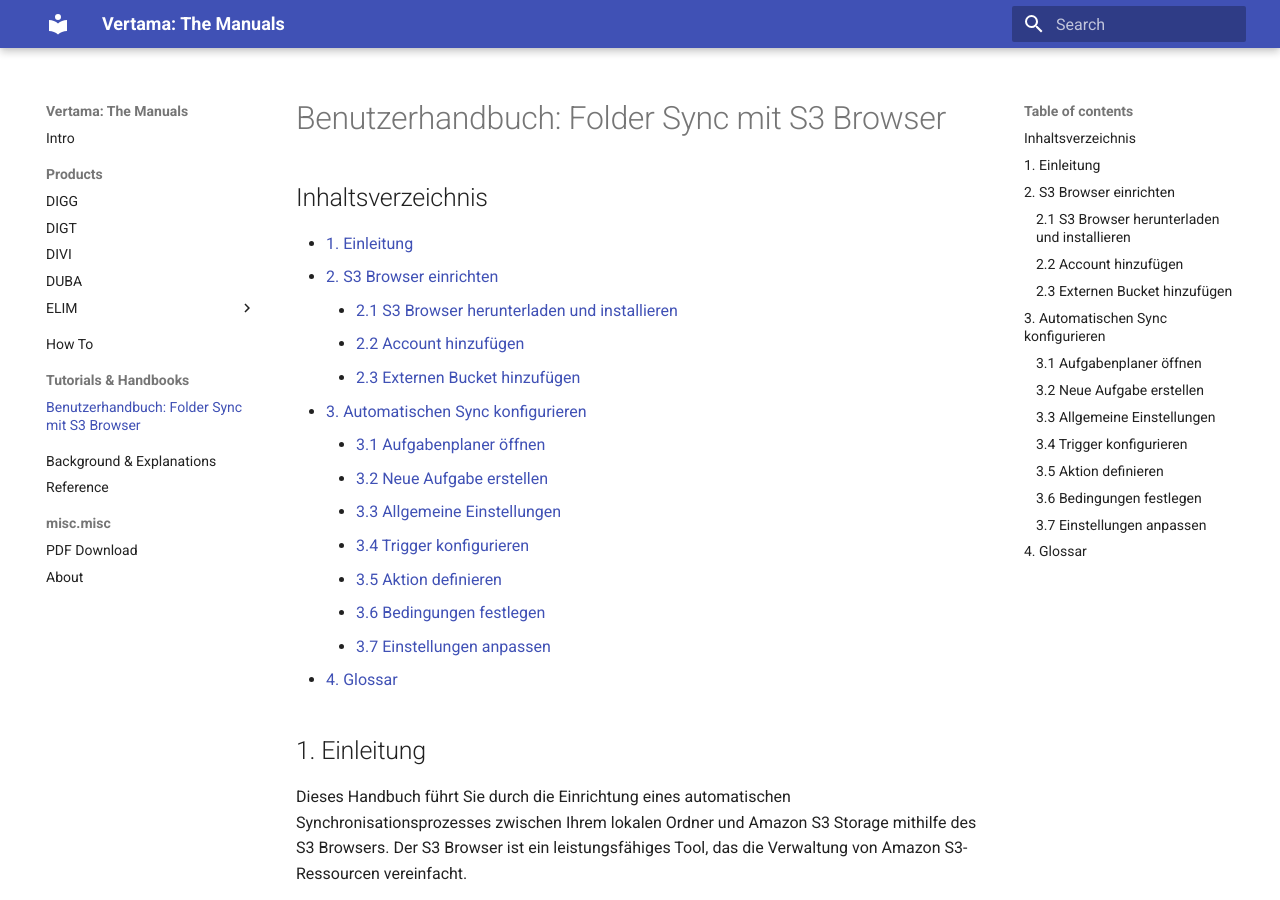
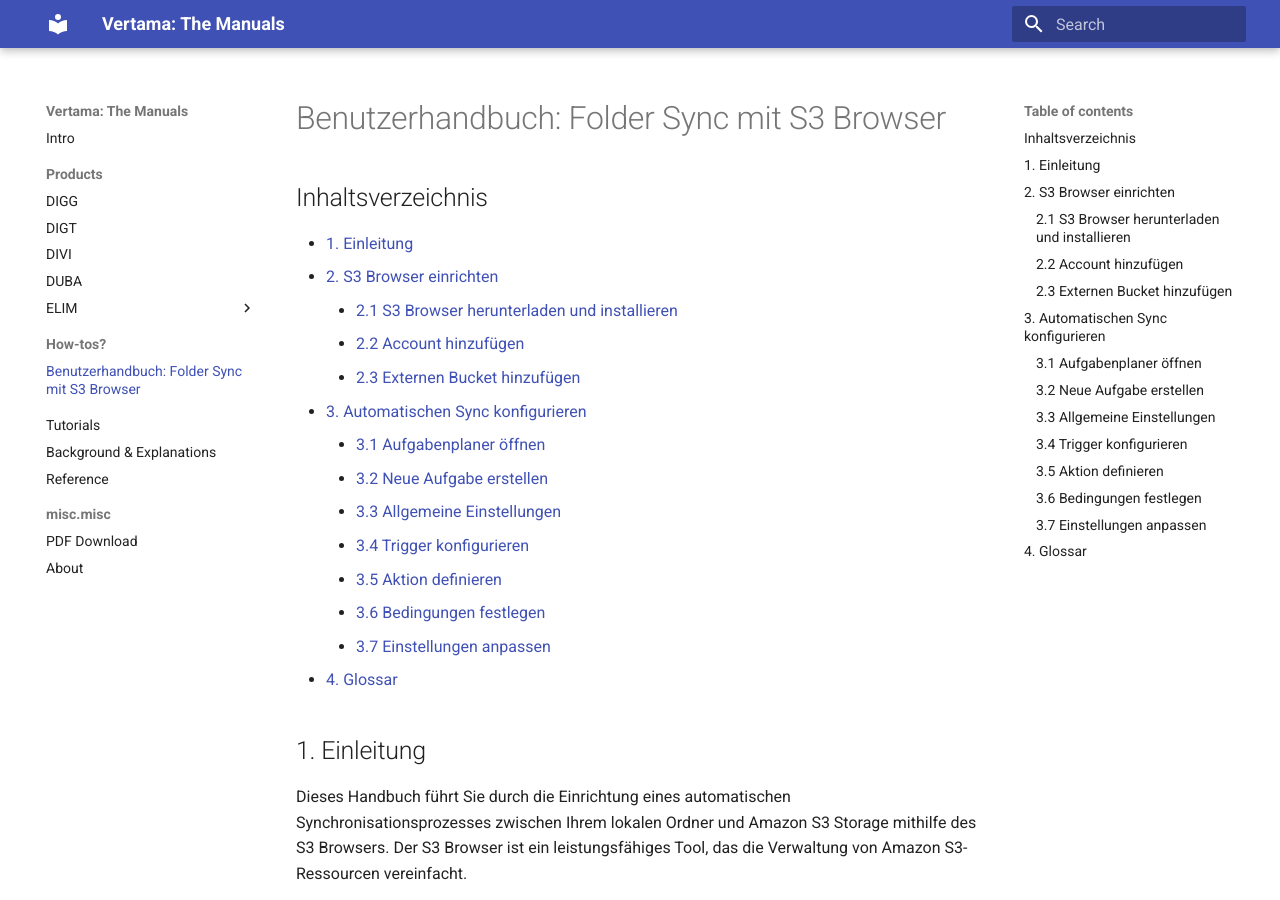
Before and after one commit to Vertama-GmbH/docs, an MkDocs documentation site: the page built from docs/how-to/folder-sync-handbuch.md, in a window 1280 px wide and 900 px high. Built offline with MkDocs 1.6.1 and Material for MkDocs 9.7.7, drawn with Linux system fonts in a browser that asks for light colours.

Commit message:
folder sync is a how-to now

```diff
--- a/mkdocs.yml
+++ b/mkdocs.yml
@@ -72,9 +72,9 @@ nav:
          - "Products/ELIM/Produktbeschreibung/OnePager (PNG).md"
          - "Products/ELIM/Produktbeschreibung/OnePager (HTML).md"
          - "Products/ELIM/Produktbeschreibung/OnePager.md"
-  - How To: []
-  - "Tutorials & Handbooks":
-    - "Tutorials & Handbooks/folder-sync-handbuch.md"
+  - How-tos?:
+    - "how-to/folder-sync-handbuch.md"
+  - "Tutorials": []
   - "Background & Explanations": []
   - Reference: []
   - misc.misc:
```
Also changed, not shown: docs/how-to/folder-sync-handbuch.md (renamed from docs/Tutorials & Handbooks/folder-sync-handbuch.md), docs/how-to/folder-sync-handbuch/Aufgabenplaner_Aktion.png (renamed from docs/Tutorials & Handbooks/folder-sync-handbuch/Aufgabenplaner_Aktion.png), docs/how-to/folder-sync-handbuch/Aufgabenplaner_Allgemein.png (renamed from docs/Tutorials & Handbooks/folder-sync-handbuch/Aufgabenplaner_Allgemein.png), docs/how-to/folder-sync-handbuch/Aufgabenplaner_Aufgabe_Erstellen.png (renamed from docs/Tutorials & Handbooks/folder-sync-handbuch/Aufgabenplaner_Aufgabe_Erstellen.png), docs/how-to/folder-sync-handbuch/Aufgabenplaner_Einstellungen.png (renamed from docs/Tutorials & Handbooks/folder-sync-handbuch/Aufgabenplaner_Einstellungen.png), docs/how-to/folder-sync-handbuch/Aufgabenplaner_Energie.png (renamed from docs/Tutorials & Handbooks/folder-sync-handbuch/Aufgabenplaner_Energie.png), docs/how-to/folder-sync-handbuch/Aufgabenplaner_Trigger_Start.png (renamed from docs/Tutorials & Handbooks/folder-sync-handbuch/Aufgabenplaner_Trigger_Start.png), docs/how-to/folder-sync-handbuch/Aufgabenplaner_Trigger_Zeitplan.png (renamed from docs/Tutorials & Handbooks/folder-sync-handbuch/Aufgabenplaner_Trigger_Zeitplan.png), docs/how-to/folder-sync-handbuch/External_Bucket.png (renamed from docs/Tutorials & Handbooks/folder-sync-handbuch/External_Bucket.png), docs/how-to/folder-sync-handbuch/S3_Account.png (renamed from docs/Tutorials & Handbooks/folder-sync-handbuch/S3_Account.png).
